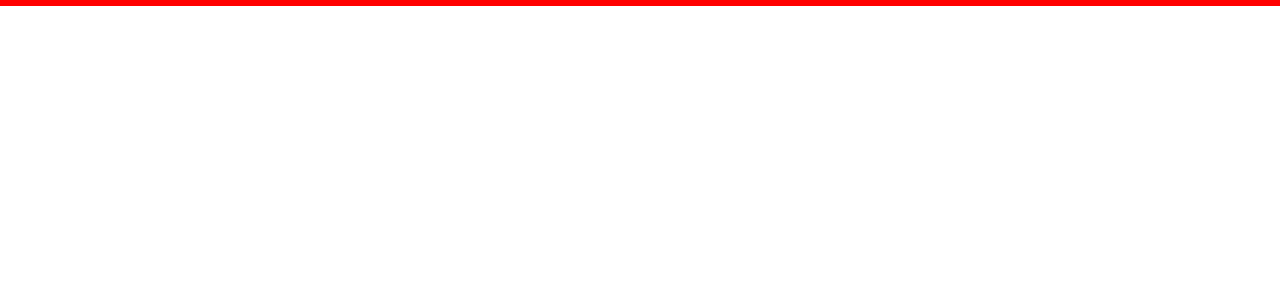
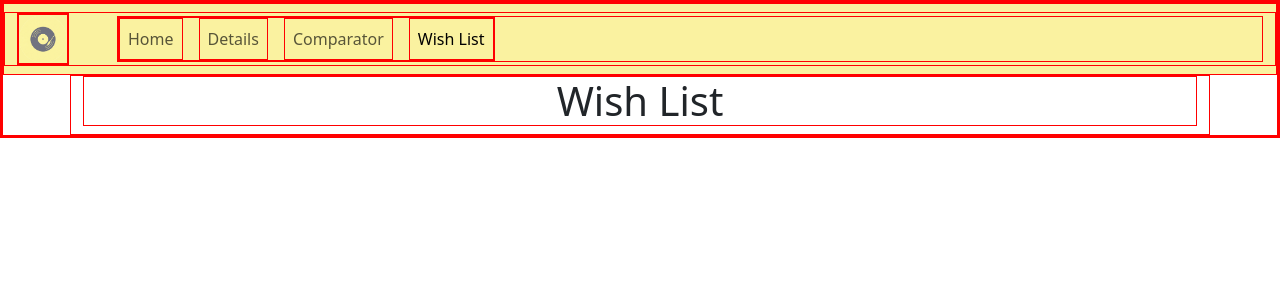
Before and after one commit to francescodelmonaco/progetto-finale-spec-frontend-front, a React (Vite) app in the folder frontend/: page /wishlist in a window 1280 px wide. Before the commit this address had no page. Shown: the top 300 px of the page. Built offline with nearby package versions, Linux system fonts and the light colour scheme.

Commit message:
add: wish list page

```diff
--- a/frontend/src/App.jsx
+++ b/frontend/src/App.jsx
@@ -7,6 +7,7 @@ import DefaultLayout from "./layouts/DefaultLayout"
 import HomePage from "./pages/HomePage"
 import VinylDetails from "./pages/VinylDetails"
 import ComparatorPage from "./pages/ComparatorPage"
+import WishListPage from "./pages/WishListPage"
 
 export default function App() {
   return (
@@ -17,6 +18,7 @@ export default function App() {
             <Route path="/" Component={HomePage} />
             <Route path="/details" Component={VinylDetails} />
             <Route path="/comparator" Component={ComparatorPage} />
+            <Route path="/wishlist" Component={WishListPage} />
           </Route>
         </Routes>
       </BrowserRouter>
--- a/frontend/src/components/NavBar.jsx
+++ b/frontend/src/components/NavBar.jsx
@@ -13,7 +13,7 @@ export default function NavBar() {
                 </button>
 
                 <div className="collapse navbar-collapse" id="navbarSupportedContent">
-                    <ul className="navbar-nav me-auto mb-2 mb-lg-0 gap-3">
+                    <ul className="navbar-nav me-auto mb-2 mb-lg-0 gap-3 text-center">
                         <li className="nav-item">
                             <NavLink className="nav-link" aria-current="page" to={"/"}>Home</NavLink>
                         </li>
@@ -25,6 +25,10 @@ export default function NavBar() {
                         <li className="nav-item">
                             <NavLink className="nav-link" aria-current="page" to={"/comparator"}>Comparator</NavLink>
                         </li>
+
+                        <li className="nav-item">
+                            <NavLink className="nav-link" aria-current="page" to={"/wishlist"}>Wish List</NavLink>
+                        </li>
                     </ul>
                 </div>
             </div>
--- /dev/null
+++ b/frontend/src/pages/WishListPage.jsx
@@ -0,0 +1,7 @@
+export default function WishListPage() {
+    return (
+        <>
+            <h1 className="text-center">Wish List</h1>
+        </>
+    )
+}
```
